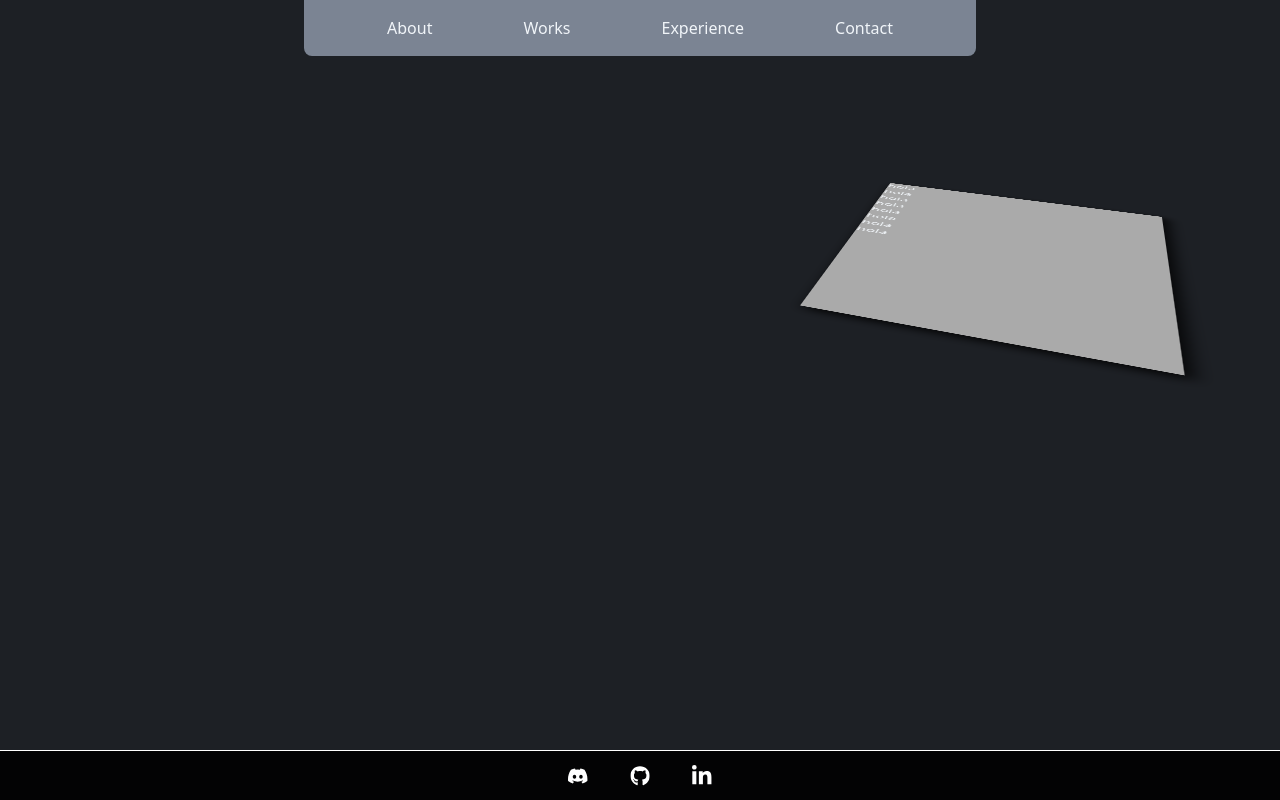
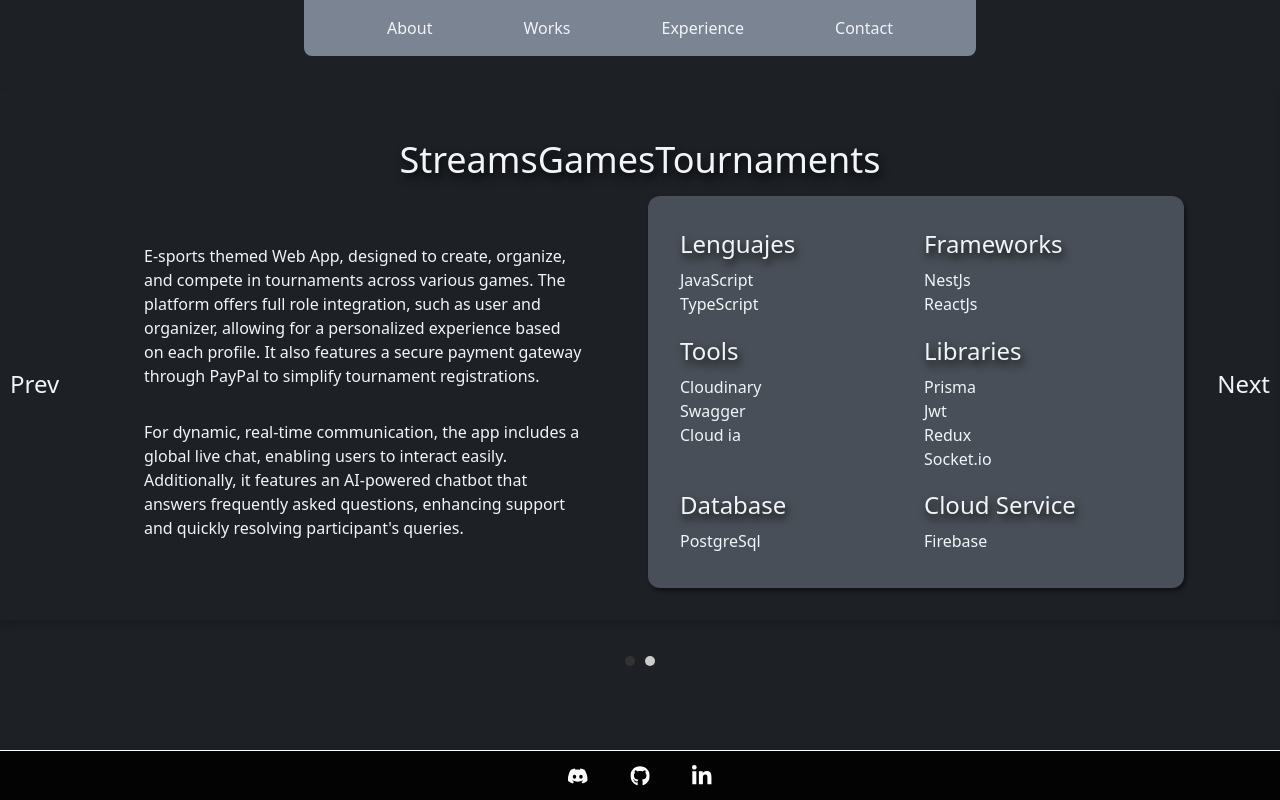
Before and after one commit to FabricioIrazoqui/portfolio, a Next.js app in the folder front/: page /works in a window 1280 px wide. Built offline with nearby package versions, Linux system fonts and the light colour scheme.

Commit message:
Working in Wroks Page

```diff
--- a/front/src/app/works/page.tsx
+++ b/front/src/app/works/page.tsx
@@ -1,22 +1,124 @@
-import "./works.css";
+"use client";
+import React, { useRef } from "react";
+import Works from "./works";
+import { Proyects } from "@/components/Utils/projects";
 
-const Works = () => {
+const ParentComponent: React.FC = ({}) => {
+    const proyects = Proyects;
+    const carouselRef = useRef<{ goNext: () => void; goPrev: () => void }>(
+        null
+    );
+
+    const cards = proyects?.map((proyect, key) => (
+        <div key={key} className="p-4 md:p-8 w-[90%] ">
+            <h2 className="md:text-4xl text-xl TextShadow font-medium text-center md:mb-4 md:mt-4">
+                {proyect.name}
+            </h2>
+            <div className="grid grid-cols-1 md:grid-cols-2 gap-4 ">
+                <div>
+                    <div className=" p-8">
+                        {proyect.description.map((d, i) => (
+                            <p
+                                key={i}
+                                className="text-left md:text-left max-w-2xl p-4"
+                            >
+                                {d}
+                            </p>
+                        ))}
+                    </div>
+                </div>
+                <div className="grid grid-cols-2 gap-4 p-4 md:p-8 bg-color3 boxShadow rounded-xl">
+                    <div>
+                        <h2 className="md:text-2xl text-lg TextShadow font-medium  md:mb-2">
+                            Lenguajes
+                        </h2>
+                        <ul>
+                            {proyect.lenguajes.map((l, i) => (
+                                <li key={i}>{l}</li>
+                            ))}
+                        </ul>
+                    </div>
+                    <div>
+                        <h2 className="md:text-2xl text-lg TextShadow font-medium  md:mb-2">
+                            Frameworks
+                        </h2>
+                        <ul>
+                            {proyect.frameworks.map((f, i) => (
+                                <li key={i}>{f}</li>
+                            ))}
+                        </ul>
+                    </div>
+                    <div>
+                        <h2 className="md:text-2xl text-lg TextShadow font-medium  md:mb-2">
+                            Tools
+                        </h2>
+                        <ul>
+                            {proyect.tools.map((t, i) => (
+                                <li key={i}>{t}</li>
+                            ))}
+                        </ul>
+                    </div>
+                    <div>
+                        <h2 className="md:text-2xl text-lg TextShadow font-medium  md:mb-2">
+                            Libraries
+                        </h2>
+                        <ul>
+                            {proyect.libraries.map((l, i) => (
+                                <li key={i}>{l}</li>
+                            ))}
+                        </ul>
+                    </div>
+                    <div>
+                        <h2 className="md:text-2xl text-lg TextShadow font-medium  md:mb-2">
+                            Database
+                        </h2>
+                        <ul>
+                            {proyect.database.map((d, i) => (
+                                <li key={i}>{d}</li>
+                            ))}
+                        </ul>
+                    </div>
+                    <div>
+                        <h2 className="md:text-2xl text-lg TextShadow font-medium  md:mb-2">
+                            Cloud Service
+                        </h2>
+                        <ul>
+                            {proyect.cloudService.map((c, i) => (
+                                <li key={i}>{c}</li>
+                            ))}
+                        </ul>
+                    </div>
+                </div>
+            </div>
+        </div>
+    ));
+
+    const next = () => {
+        if (carouselRef.current) {
+            carouselRef.current.goNext();
+        }
+    };
+
+    const prev = () => {
+        if (carouselRef.current) {
+            carouselRef.current.goPrev();
+        }
+    };
+
     return (
-        <div className="  bg-slate-100 relative flex flex-1 w-full h-full">
-            <div className="cardWorks">
-                <div className="phone">
-                    <p>hola</p>
-                    <p>hola</p>
-                    <p>hola</p>
-                    <p>hola</p>
-                    <p>hola</p>
-                    <p>hola</p>
-                    <p>hola</p>
-                    <p>hola</p>
-                </div>
+        <div className="relative">
+            <Works ref={carouselRef} cards={cards} />
+
+            <div className="carousel-controls md:flex fixed md:top-1/2 top-[95%]  ">
+                <button onClick={prev} className="bg-white md:bg-transparent">
+                    Prev
+                </button>
+                <button onClick={next} className="">
+                    Next
+                </button>
             </div>
         </div>
     );
 };
 
-export default Works;
+export default ParentComponent;
--- a/front/src/app/works/works.css
+++ b/front/src/app/works/works.css
@@ -1,29 +1,72 @@
-/* Contenedor de la tarjeta */
-.cardWorks {
-    perspective: 1000px;
-    transform-style: preserve-3d;
-    position: flex;
+.carousel-container {
+    display: flex;
+    justify-content: center;
+    align-items: center;
+    overflow: hidden;
+  }
+
+  .carousel-content {
+    display: flex;
+    transition: transform 0.5s ease-in-out;
+    transform: translateX(0);
+  }
+
+  .cardWorks {
+    min-width: 100%;
+    box-shadow: 0 4px 8px rgba(0, 0, 0, 0.2);
+    display: flex;
+    justify-content: center;
+    align-items: center;
+  }
+
+  .phone {
+    opacity: 0.5;
+  }
+
+  .Active {
+    opacity: 1;
+  }
+
+  .carousel-indicators {
+    position: absolute;
+    bottom: -10px;
+    display: flex;
+    justify-content: center;
     width: 100%;
-    background-color: aqua;
-}
+  }
 
-/* Contenedor de la tarjeta (phone) */
-.phone {
-    background: #aaa;
+  .indicator {
+    width: 10px;
+    height: 10px;
+    background-color: #ccc;
+    border-radius: 50%;
+    margin: 0 5px;
+  }
+
+  .indicator-active {
+    background-color: #333;
+  }
+
+  .carousel-controls {
+    justify-content: space-between;
     position: absolute;
-    width: 300px;
-    height: 400px;
-    transform-style: preserve-3d;
-    right: 10%;
-    top: 0;
-    transform: rotateX(80deg) rotateY(0deg) rotateZ(25deg);
-    transition: all 1s ease;
-    box-shadow: 5px 5px 15px rgba(0, 0, 0, 0.9);
-}
+    width: 100%;
+    pointer-events: none;
+  }
 
-.phone:hover {
-    width: 900px; /* Tamaño al hacer hover */
-    height: 400px; /* Tamaño al hacer hover */
-    left: 50%;
-    transform: translate( -50%,15%) rotateX(0deg) rotateY(0deg) rotateZ(0deg) scale(1); /* Centra y escala la tarjeta */
-}
+  .carousel-controls button {
+    pointer-events: all;
+    background: none;
+    border: none;
+    cursor: pointer;
+    font-size: 24px;
+    padding: 10px;
+    transition: all 0.6s;
+    border-radius: 100%;
+  }
+
+  .carousel-controls button:hover {
+    color: #000;
+    font-weight: 600;
+    background: #fff;
+  }
--- /dev/null
+++ b/front/src/app/works/works.tsx
@@ -0,0 +1,73 @@
+import React, { useState, forwardRef, useImperativeHandle } from "react";
+import "./works.css";
+
+interface WorksProps {
+    cards: JSX.Element[];
+}
+
+const Works = forwardRef<
+    { goNext: () => void; goPrev: () => void },
+    WorksProps
+>(({ cards }, ref) => {
+    const [activeIndex, setActiveIndex] = useState<number>(0);
+
+    // Verifica si hay tarjetas y establece la longitud total
+    const totalCards = cards ? cards.length : 0;
+
+    const goNext = () => {
+        setActiveIndex((prevIndex) => (prevIndex + 1) % totalCards);
+    };
+
+    const goPrev = () => {
+        setActiveIndex(
+            (prevIndex) => (prevIndex - 1 + totalCards) % totalCards
+        );
+    };
+
+    useImperativeHandle(ref, () => ({
+        goNext,
+        goPrev,
+    }));
+
+    // Si no hay tarjetas, se muestra un mensaje
+    if (totalCards === 0) {
+        return <div>No projects available.</div>;
+    }
+
+    return (
+        <div className="carousel-container md:h-[75vh] h-full">
+            <div
+                className="carousel-content"
+                style={{
+                    transform: `translateX(-${activeIndex * 100}%)`,
+                }}
+            >
+                {cards.map((card, index) => (
+                    <div
+                        key={index}
+                        className={`cardWorks ${
+                            activeIndex === index ? "Active" : "phone"
+                        }`}
+                    >
+                        {card}
+                    </div>
+                ))}
+            </div>
+            <div className="carousel-indicators">
+                {cards.map((_, index) => (
+                    <span
+                        key={index}
+                        className={`indicator ${
+                            activeIndex === index ? "indicator-active" : ""
+                        }`}
+                    ></span>
+                ))}
+            </div>
+            <div className="carousel-controls"></div>
+        </div>
+    );
+});
+
+Works.displayName = "Works";
+
+export default Works;
--- /dev/null
+++ b/front/src/components/Utils/projects.ts
@@ -0,0 +1,31 @@
+
+
+export const Proyects = [
+    {
+        name : "StreamsGamesTournaments",
+        description : [
+           "E-sports themed Web App, designed to create, organize, and compete in tournaments across various games. The platform offers full role integration, such as user and organizer, allowing for a personalized experience based on each profile. It also features a secure payment gateway through PayPal to simplify tournament registrations.",
+           "For dynamic, real-time communication, the app includes a global live chat, enabling users to interact easily. Additionally, it features an AI-powered chatbot that answers frequently asked questions, enhancing support and quickly resolving participant's queries."
+        ],
+        lenguajes: ["JavaScript", "TypeScript"],
+        frameworks: ["NestJs", "ReactJs"],
+        tools: ["Cloudinary", "Swagger", "Cloud ia"],
+        libraries: ["Prisma", "Jwt", "Redux", "Socket.io"],
+        database: ["PostgreSql"],
+        cloudService: ["Firebase"]
+    },
+    {
+        name : "e-Commerce",
+        description : [
+           "E-sports themed Web App, designed to create, organize, and compete in tournaments across various games. The platform offers full role integration, such as user and organizer, allowing for a personalized experience based on each profile. It also features a secure payment gateway through PayPal to simplify tournament registrations.",
+           "For dynamic, real-time communication, the app includes a global live chat, enabling users to interact easily. Additionally, it features an AI-powered chatbot that answers frequently asked questions, enhancing support and quickly resolving participants&#39; queries."
+        ],
+        lenguajes: ["JavaScript", "TypeScript"],
+        frameworks: ["NestJs", "ReactJs"],
+        tools: ["Cloudinary", "Swagger", "Cloud ia"],
+        libraries: ["Prisma", "Jwt", "Redux", "Socket.io"],
+        database: ["PostgreSql"],
+        cloudService: ["Firebase"]
+    },
+
+]
```
